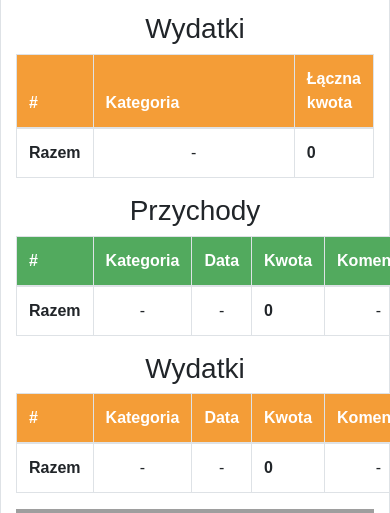
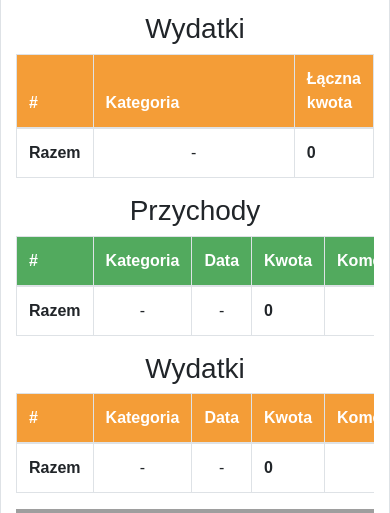
Before and after one commit to suabicii/personal-budget-web2.1, a PHP site: page /posts/balance in a window 390 px wide; the page is wider, and only the part inside the window is pictured. Shown: the part 520-1033 px from the top of that part. Run offline with PHP 8.4, Linux system fonts and the light colour scheme; the visitor is signed in with stand-in values (Sample User, id 1); some libraries are stand-ins or nearby versions; grey boxes are pictures that could not be loaded.

Commit message:
Improved responsivity in tables

```diff
--- a/App/Views/Balance/balance.html
+++ b/App/Views/Balance/balance.html
@@ -75,6 +75,7 @@ fourthOption %}active{% endblock %}{% block main %}
       <div class="row justify-content-between">
         <div class="col">
           <h3 class="text-center">Przychody</h3>
+          <div class="rwd-table">
             <table class="table table-bordered">
               <thead class="bg-success text-white">
                 <tr>
@@ -103,9 +104,11 @@ fourthOption %}active{% endblock %}{% block main %}
             </table>
           </div>
         </div>
+      </div>
       <div class="row justify-content-between">
         <div class="col">
           <h3 class="text-center">Wydatki</h3>
+          <div class="rwd-table">
             <table class="table table-bordered">
               <thead class="bg-warning text-white">
                 <tr>
@@ -134,6 +137,7 @@ fourthOption %}active{% endblock %}{% block main %}
             </table>
           </div>
         </div>
+      </div>
       {% endif %}
       <!-- Widok szczegółowy -->
       {% if session.particular_view %}
@@ -143,6 +147,7 @@ fourthOption %}active{% endblock %}{% block main %}
       <div class="row justify-content-between">
         <div class="col">
           <h3 class="text-center">Przychody</h3>
+          <div class="rwd-table">
             <table class="table table-bordered">
               <thead class="bg-success text-white">
                 <tr>
@@ -177,9 +182,11 @@ fourthOption %}active{% endblock %}{% block main %}
             </table>
           </div>
         </div>
+      </div>
       <div class="row justify-content-between">
         <div class="col">
           <h3 class="text-center">Wydatki</h3>
+          <div class="rwd-table">
             <table class="table table-bordered">
               <thead class="bg-warning text-white">
                 <tr>
@@ -212,6 +219,7 @@ fourthOption %}active{% endblock %}{% block main %}
                 </tr>
               </tbody>
             </table>
+          </div>
         </div>
       </div>
       {% endif %}
--- a/public/scss/custom.scss
+++ b/public/scss/custom.scss
@@ -78,6 +78,12 @@ footer {
   }
 }
 
+@media (max-width: 960px) {
+  .rwd-table {
+    overflow-x: scroll;
+  }
+}
+
 @media (max-width: 768px) {
   header {
     .header-content {
```
Also changed, not shown: public/css/main.css, 1 other file. Lines whose indentation alone changed are shown as unchanged.
